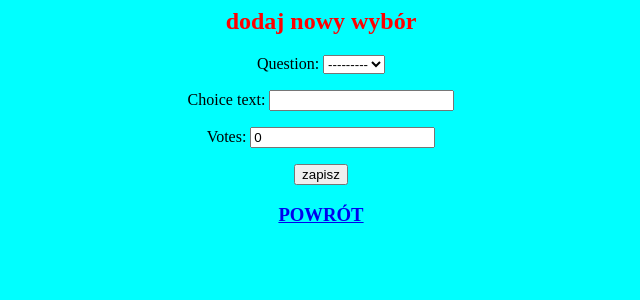
After one commit to AdriannnnO/www2, a Django app: page /newchoice/ in a window 1280 px wide. The commit adds this page. Shown: the top 300 px of the page, without its empty margins (319-959 px from the left). Run offline with Django 4.2, Linux system fonts and the light colour scheme; data that the repository does not hold is empty.

Commit message:
choice add
dodanie choice add

```diff
--- a/www1lekcja/blog/blog/forms.py
+++ b/www1lekcja/blog/blog/forms.py
@@ -1,7 +1,7 @@
 from django import forms
 from django.forms.widgets import DateInput
 
-from .models import Question
+from .models import Question, Choice
 
 
 class QuestionForm(forms.ModelForm):
@@ -11,3 +11,8 @@ class QuestionForm(forms.ModelForm):
        widgets = {
            'pub_date': DateInput(attrs={'type': 'date'}),
        }
+class ChoiceForm(forms.ModelForm):
+    class Meta:
+        model = Choice
+        # fields = "__all__"
+        fields = ("question", "choice_text", "votes")
--- a/www1lekcja/blog/blog/models.py
+++ b/www1lekcja/blog/blog/models.py
@@ -17,6 +17,6 @@ class Choice(models.Model):
     question = models.ForeignKey(Question, on_delete=models.CASCADE, null=True)
     choice_text = models.CharField(max_length=200)
     votes = models.IntegerField(default=0)
-    answer = models.ForeignKey(Answer, on_delete=models.CASCADE)
+    answer = models.ForeignKey(Answer, on_delete=models.CASCADE, null=True)
     def __str__(self):
         return self.choice_text
--- /dev/null
+++ b/www1lekcja/blog/blog/templates/choice_form.html
@@ -0,0 +1,10 @@
+{% load static %}
+<link rel='stylesheet' href='{% static '/dodawanie.css' %}'>
+<h2> dodaj nowy wybór </h2>
+<form method="post">
+    {% csrf_token %}
+    {{ form.as_p}}
+    <input type="submit" value="zapisz">
+</form>
+
+<h3><a href="{% url 'question_list' %}">POWRÓT</h3>
--- a/www1lekcja/blog/blog/templates/question_list.html
+++ b/www1lekcja/blog/blog/templates/question_list.html
@@ -30,7 +30,7 @@
 
 </div>
 <h1> <a href="{% url 'question_add' %}">Dodaj nowe pytanie</h1>
-
+<h1> <a href="{% url 'choice_add' %}">Dodaj wybór</h1>
 
 </body>
 </html>
--- a/www1lekcja/blog/blog/urls.py
+++ b/www1lekcja/blog/blog/urls.py
@@ -10,6 +10,7 @@ urlpatterns = [
    path('', views.home_view),
    path('<int:question_id>/', views.question_detail, name='question_detail'),
    path('policjant/', views.policjant),
-   path('newquestion/', views.question_add, name="question_add")
+   path('newquestion/', views.question_add, name="question_add"),
+   path('newchoice/', views.choice_add, name='choice_add')
 
 ]
--- a/www1lekcja/blog/blog/views.py
+++ b/www1lekcja/blog/blog/views.py
@@ -1,6 +1,6 @@
 from .models import Question
 from django.shortcuts import render, get_object_or_404
-from .forms import QuestionForm
+from .forms import QuestionForm, ChoiceForm
 from django.urls import reverse
 from django.http import HttpResponseRedirect
 
@@ -29,3 +29,14 @@ def question_add(request):
    else:
       form = QuestionForm()
       return render(request, 'questionform.html', {'form': form})
+
+def choice_add(request):
+    if request.method == "POST":
+        form = ChoiceForm(request.POST)
+        if form.is_valid():
+            form.save()
+            return HttpResponseRedirect(reverse('question_list'))
+    else:
+        form = ChoiceForm()
+    return render(request, 'choice_form.html', {"form": form})
+    # return HttpResponseRedirect(reverse('choice-add'))
```
Also changed, not shown: www1lekcja/blog/blog/templates/choiceform.html (deleted, +0 -10 lines), www1lekcja/blog/blog/migrations/0001_initial.py, www1lekcja/blog/blog/migrations/0002_alter_choice_answer.py (added).
